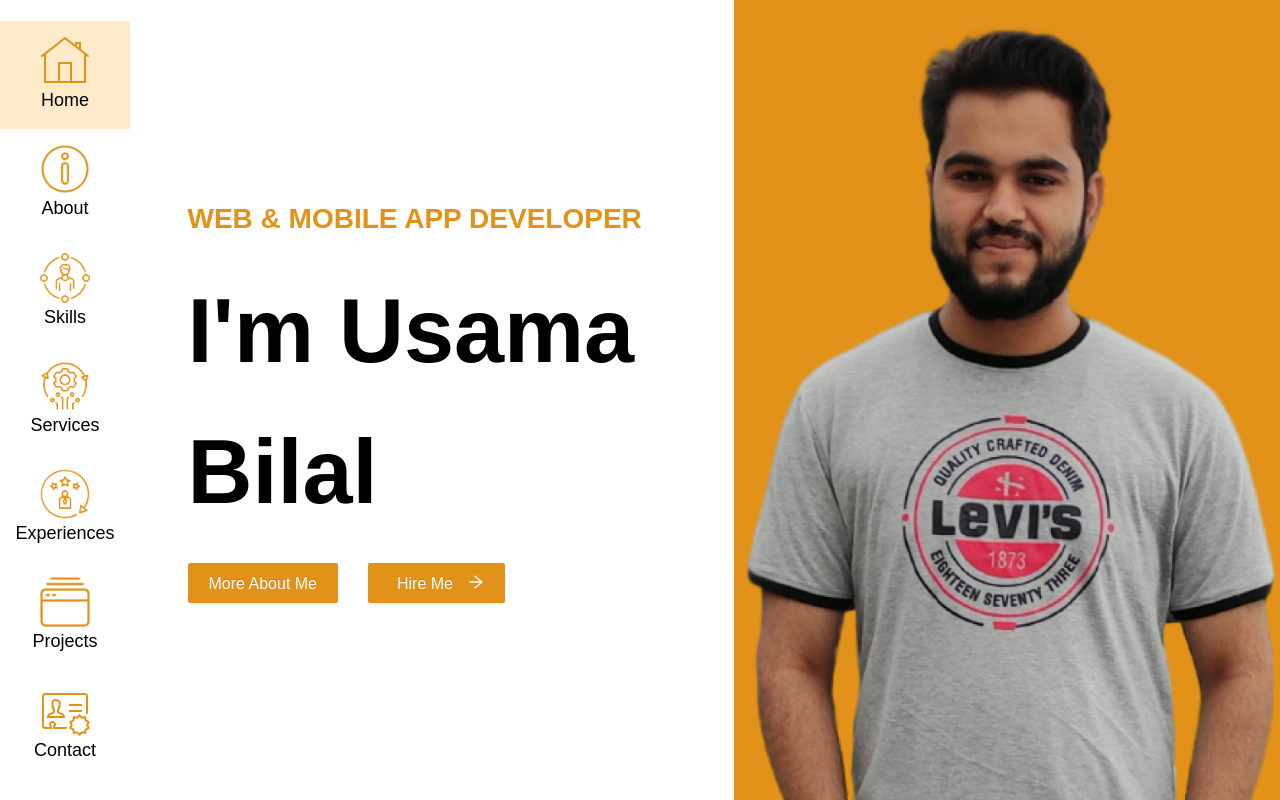
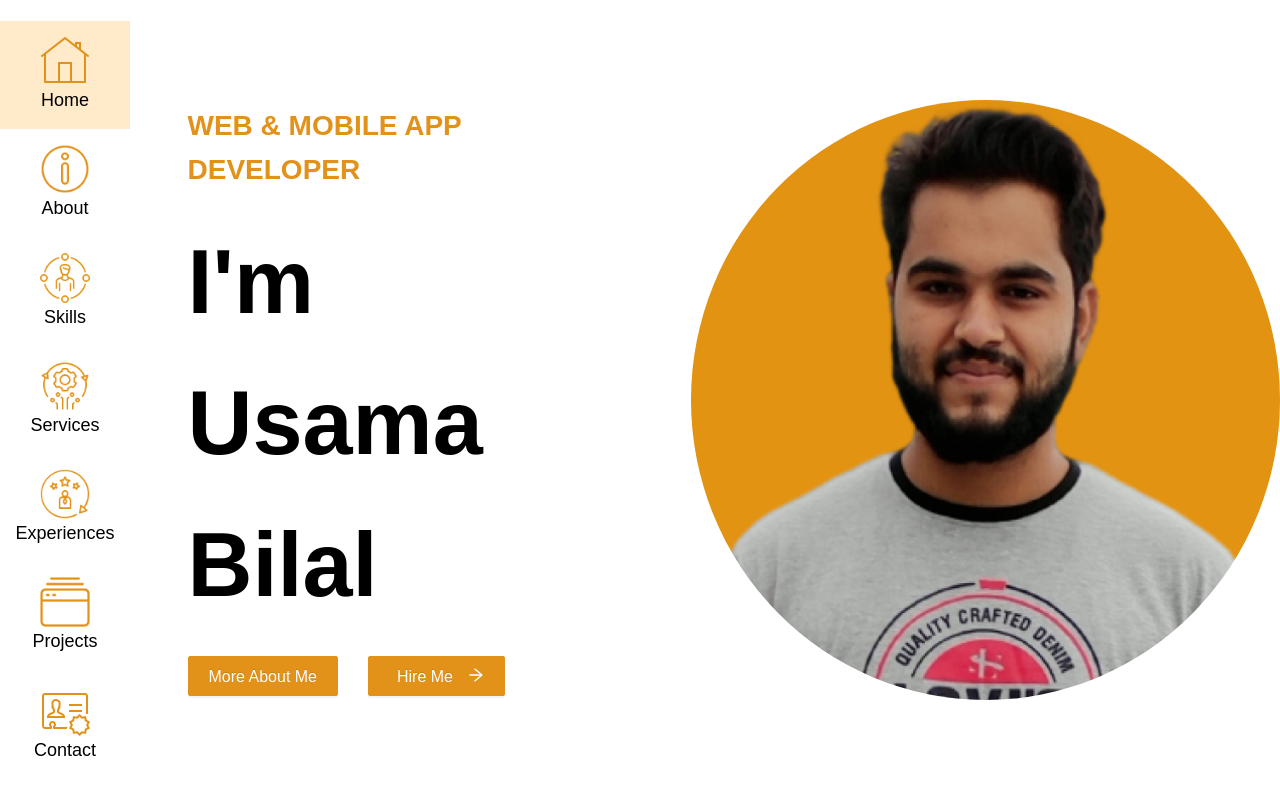
Before and after one commit to CodeWUsama/usamaportfolioold, a React (Create React App) app: page / in a window 1280 px wide. Built offline with nearby package versions, Linux system fonts and the light colour scheme.

Commit message:
Mobile responsive home

```diff
--- a/src/components/Button/index.tsx
+++ b/src/components/Button/index.tsx
@@ -1,7 +1,7 @@
 import { Button as AButton } from "antd";
 import styled from "styled-components";
 
-const Button: React.FC<ButtonProps> = ({ width, text, icon }) => {
+const Button: React.FC<ButtonProps> = ({ width, text, icon, onClick }) => {
   console.log(icon);
   return (
     <CustomizedButton
@@ -10,6 +10,7 @@ const Button: React.FC<ButtonProps> = ({ width, text, icon }) => {
       type="primary"
       size="large"
       icon={icon}
+      onClick={onClick}
     >
       {text}
     </CustomizedButton>
@@ -30,6 +31,7 @@ interface ButtonProps {
   width?: string;
   text: string;
   icon?: React.ReactElement;
+  onClick?: () => void;
 }
 
 export default Button;
--- a/src/routes/Home/index.tsx
+++ b/src/routes/Home/index.tsx
@@ -8,21 +8,28 @@ import {
   MobileRoot,
   Root,
   UsamaImage,
+  UsamaImageFull,
+  UsamaImageTab,
 } from "./styled.component";
 import { Colors } from "../../constants";
 import Button from "../../components/Button";
 import ArrowRightOutlined from "@ant-design/icons/ArrowRightOutlined";
 import { useContext } from "react";
 import { DataContext } from "App";
+import { useNavigate } from "react-router-dom";
 
 const Home = () => {
   const { width } = useContext(DataContext);
+  const navigate = useNavigate();
 
   return width >= 600 ? (
     <Root>
       <Sidebar />
       <BannersContainer>
         <BannerLeftCont>
+          <UsamaImageTab
+            src={process.env.PUBLIC_URL + "/Images/usama-cropped.png"}
+          />
           <Text fontSize={28} fontWeight={"bold"} capital color={Colors.base}>
             Web & Mobile App Developer
           </Text>
@@ -30,14 +37,18 @@ const Home = () => {
             I'm Usama <br /> Bilal
           </Text>
           <ButtonsContainer>
-            <Button text="More About Me" />
+            <Button text="More About Me" onClick={() => navigate("/about")} />
             <Button
               text="Hire Me"
               icon={<ArrowRightOutlined></ArrowRightOutlined>}
             />
           </ButtonsContainer>
         </BannerLeftCont>
-        <BannerRightCont />
+        <BannerRightCont>
+          <UsamaImageFull
+            src={process.env.PUBLIC_URL + "/Images/usama-cropped.png"}
+          />
+        </BannerRightCont>
       </BannersContainer>
     </Root>
   ) : (
@@ -67,7 +78,7 @@ const Home = () => {
         <Text fontSize={40} fontWeight="bold">
           Usama Bilal
         </Text>
-        <Button text="More About Me" />
+        <Button text="More About Me" onClick={() => navigate("/about")} />
         <Button
           text="Hire Me"
           icon={<ArrowRightOutlined></ArrowRightOutlined>}
--- a/src/routes/Home/styled.component.ts
+++ b/src/routes/Home/styled.component.ts
@@ -10,6 +10,8 @@ export const BannersContainer = styled.div`
   width: 100%;
   height: 100%;
   display: flex;
+  gap: 5%;
+  justify-content: center;
 `;
 
 export const BannerLeftCont = styled.div`
@@ -17,17 +19,25 @@ export const BannerLeftCont = styled.div`
   display: flex;
   flex-direction: column;
   justify-content: center;
-  width: 50%;
-  margin-left: 5%;
+  padding-left: 5%;
   gap: 20px;
+  @media (max-width: 950px) {
+    width: 100%;
+    align-items: center;
+    padding-left: 0%;
+    p {
+      text-align: center;
+    }
+  }
 `;
 
 export const BannerRightCont = styled.div`
-  width: 50%;
-  background-color: ${Colors.base};
-  background-image: url("/Images/usama.png");
-  background-repeat: no-repeat;
-  background-size: cover;
+  display: flex;
+  justify-content: center;
+  align-items: center;
+  @media (max-width: 950px) {
+    display: none;
+  }
 `;
 
 export const ButtonsContainer = styled.div`
@@ -44,3 +54,21 @@ export const UsamaImage = styled.img`
   height: 300px;
   width: 300px;
 `;
+
+export const UsamaImageFull = styled.img`
+  height: 100%;
+  width: 100%;
+  max-width: 600px;
+  max-height: 600px;
+  border-radius: 50%;
+`;
+
+export const UsamaImageTab = styled.img`
+  display: none;
+  height: 300px;
+  width: 300px;
+  border-radius: 50%;
+  @media (max-width: 950px) {
+    display: flex;
+  }
+`;
```
